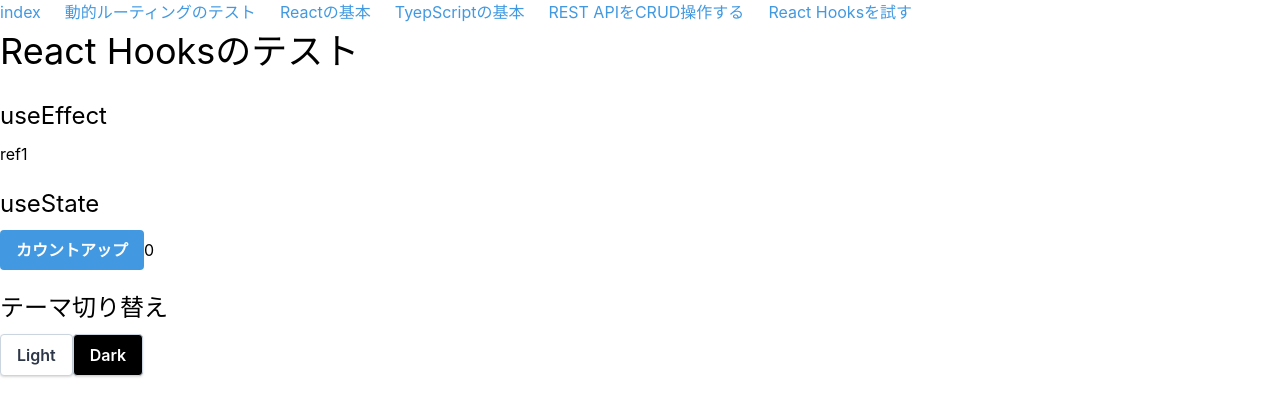
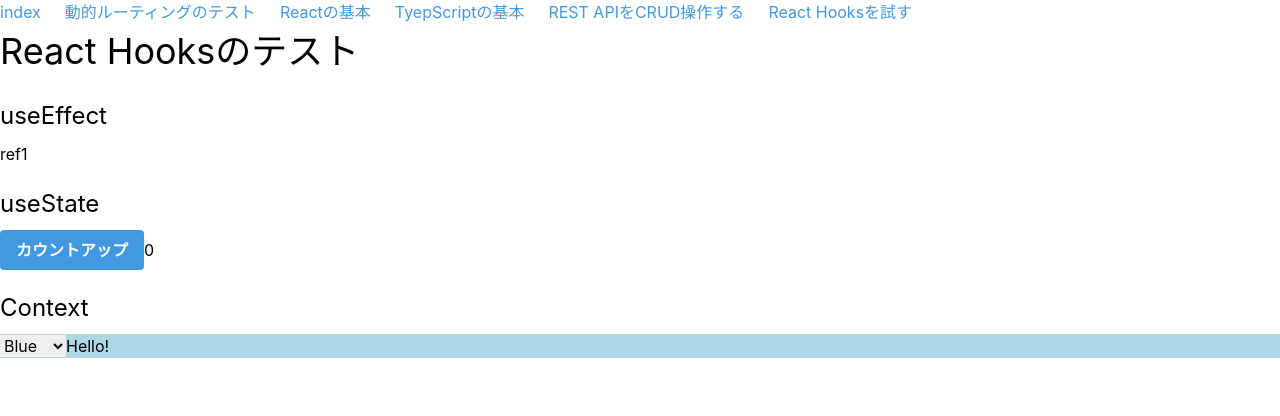
Before and after one commit to yujiokayama/react-typescript-basic, a React (Create React App) app: page /test-hooks in a window 1280 px wide. Shown: the top 416 px of the page. Built offline with nearby package versions, Linux system fonts and the light colour scheme.

Commit message:
contextだいたい理解できた

```diff
--- a/src/App.tsx
+++ b/src/App.tsx
@@ -3,6 +3,8 @@ import "./App.css";
 import "./tailwind.output.css";
 import "./assets/scss/index.scss";
 import { BrowserRouter, Switch, Route, Link } from "react-router-dom";
+import { ThemeProvider } from "./context/TestContext";
+import ThemeSwitchButton from "./components/ThemeSwitchButton";
 
 import Top from "./pages/top";
 import User from "./pages/user";
@@ -19,6 +21,7 @@ function App() {
   return (
     <div className="container mx-auto">
       <BrowserRouter>
+        <ThemeProvider>
           <header>
             <nav>
               <ul className="flex">
@@ -79,6 +82,9 @@ function App() {
             <Route path="/test-crud" children={<TestCrud />} />
             <Route path="/test-hooks" children={<TestHooks />} />
           </Switch>
+
+          <ThemeSwitchButton />
+        </ThemeProvider>
       </BrowserRouter>
     </div>
   );
--- a/src/components/ThemeSwitchButton.tsx
+++ b/src/components/ThemeSwitchButton.tsx
@@ -1,24 +1,18 @@
-import React, { useContext } from "react";
+import React from "react";
+import { useTheme } from "../context/TestContext";
 
 const ThemeSwitchButton: React.FC = () => {
+  const { theme, setTheme } = useTheme()!;
   return (
     <>
-      <button
-        onClick={() => {
-          alert("Light");
-        }}
-        className="bg-white hover:bg-gray-100 text-gray-800 font-semibold py-2 px-4 border border-gray-400 rounded shadow"
-      >
-        Light
-      </button>
-      <button
-        onClick={() => {
-          alert("Dark");
-        }}
-        className="bg-black hover:bg-gray-800 text-white font-semibold py-2 px-4 border border-gray-400 rounded shadow"
-      >
-        Dark
-      </button>
+      <div style={{ backgroundColor: theme }}>
+        <select value={theme} onChange={(e) => setTheme(e.target.value)}>
+          <option value="white">White</option>
+          <option value="lightblue">Blue</option>
+          <option value="lightgreen">Green</option>
+        </select>
+        <span>Hello!</span>
+      </div>
     </>
   );
 };
--- a/src/context/TestContext.tsx
+++ b/src/context/TestContext.tsx
@@ -1,45 +1,33 @@
-import React, { createContext, useEffect, useState } from "react";
+import React, { createContext, useContext, useEffect, useState } from "react";
 
-type ThemeTypes = {
-  background: string;
-  text: string;
+const defaultTheme = "white";
+
+type ThemeContextType = {
+  theme: string;
+  setTheme: (value: string) => void;
 };
 
-const themeLight: ThemeTypes = {
-  background: "#fff",
-  text: "#000",
+const ThemeContext = React.createContext<ThemeContextType | undefined>(
+  undefined
+);
+
+type Props = {
+  children: React.ReactNode;
 };
 
-const themeDark: ThemeTypes = {
-  background: "#000",
-  text: "#fff",
-};
-
-type ThemeContext = {
-  currentTheme: ThemeTypes;
-};
-
-const ThemeContext = createContext<ThemeContext>({
-  currentTheme: themeLight,
-});
-
-const ThemeProvider = (props: any) => {
-  const [currentTheme, setCurrentTheme] = useState<ThemeContext>({
-    currentTheme: themeLight,
-  });
+export const ThemeProvider = ({ children }: Props) => {
+  const [theme, setTheme] = useState(defaultTheme);
 
   useEffect(() => {
-    // setCurrentTheme({
-    //   currentTheme: themeDark,
-    // });
+    const currentTheme = "lightblue";
+    setTheme(currentTheme);
   }, []);
 
   return (
-    <ThemeContext.Provider value={currentTheme}>
-      {props.children}
-      <p>hoge</p>
+    <ThemeContext.Provider value={{ theme, setTheme }}>
+      {children}
     </ThemeContext.Provider>
   );
 };
 
-export { ThemeContext, ThemeProvider };
+export const useTheme = () => React.useContext(ThemeContext);
--- a/src/pages/test-hooks.tsx
+++ b/src/pages/test-hooks.tsx
@@ -1,5 +1,5 @@
-import React, { useEffect, useState, useContext, createContext } from "react";
-import ThemeSwitchButton from "../components/ThemeSwitchButton";
+import React, { useEffect, useState } from "react";
+import { ThemeProvider } from "../context/TestContext";
 
 const TestHooks: React.FC = () => {
   /**
@@ -21,9 +21,8 @@ const TestHooks: React.FC = () => {
 
   const refDivElement = React.createRef<HTMLDivElement>();
 
-
   return (
-    <>
+    <ThemeProvider>
       <h1 className="text-4xl">React Hooksのテスト</h1>
 
       <h2 className="text-2xl mt-5 mb-2">useEffect</h2>
@@ -38,9 +37,8 @@ const TestHooks: React.FC = () => {
       </button>
       {counter}
 
-      <h2 className="text-2xl mt-5 mb-2">テーマ切り替え</h2>
-      <ThemeSwitchButton />
-    </>
+      <h2 className="text-2xl mt-5 mb-2">Context</h2>
+    </ThemeProvider>
   );
 };
 
```
Also changed, not shown: src/pages/react-basic.tsx (+17 -20 lines), src/pages/typescript-basic.tsx (+3 -4 lines). Lines whose indentation alone changed are shown as unchanged.
